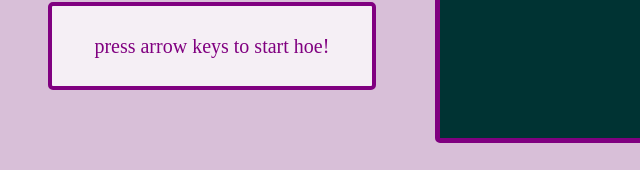
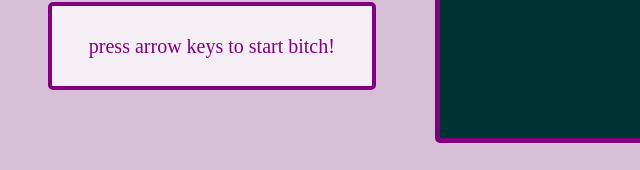
Before and after one commit to SpiralStatic666/Anaconda-Game-Deluxe, a plain HTML site: page index.html in a window 1280 px wide. Shown: the part 525-695 px from the top of the page, 0-640 px from the left. Drawn offline with Linux system fonts and the light colour scheme.

Commit message:
Info changes

```diff
--- a/index.html
+++ b/index.html
@@ -27,7 +27,7 @@
       </div>
       <div class="info">
         <div id="guide-box">
-          <p id="guide-text">press arrow keys to start hoe!</p>
+          <p id="guide-text">press arrow keys to start bitch!</p>
         </div>
       </div>
       <div class="control-buttons">
```
